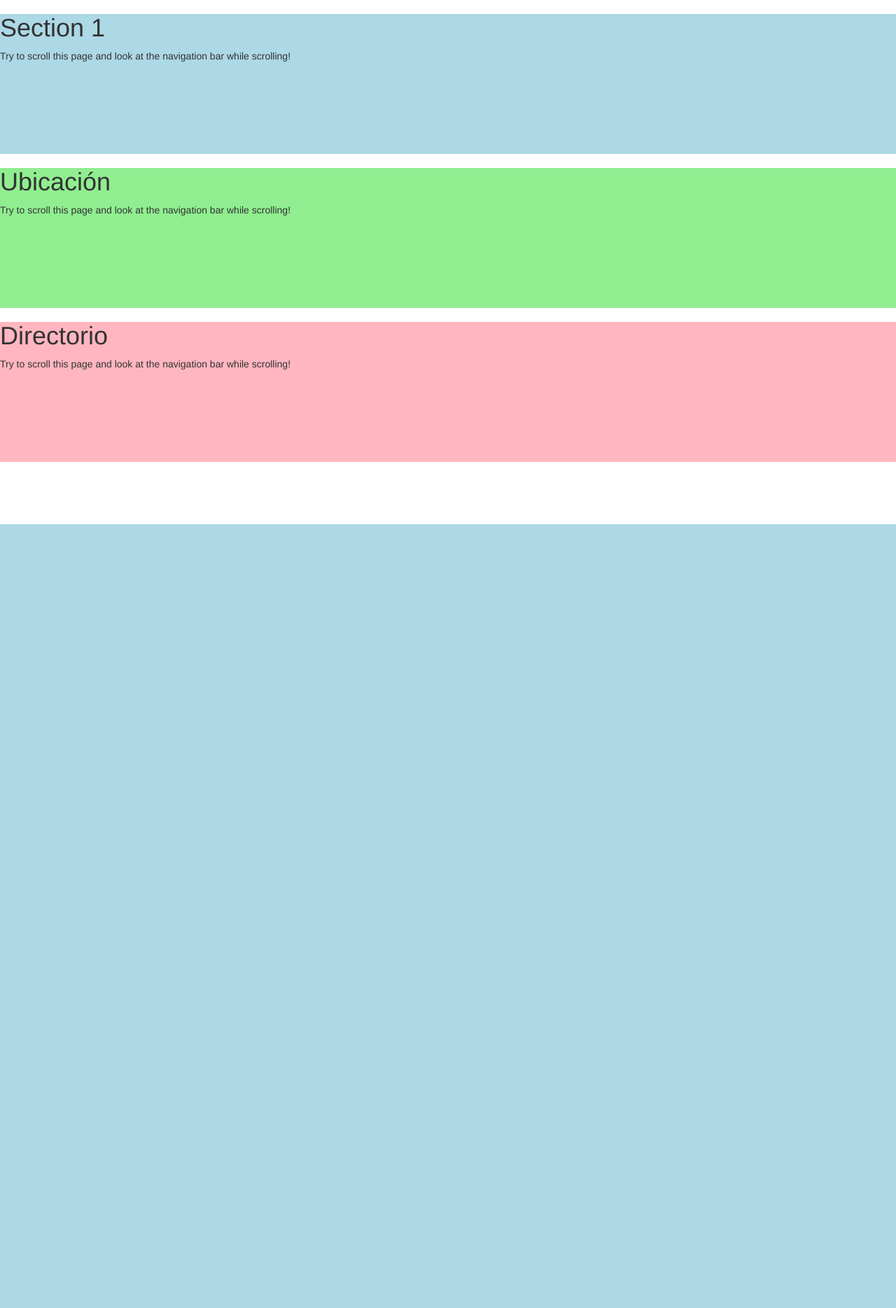
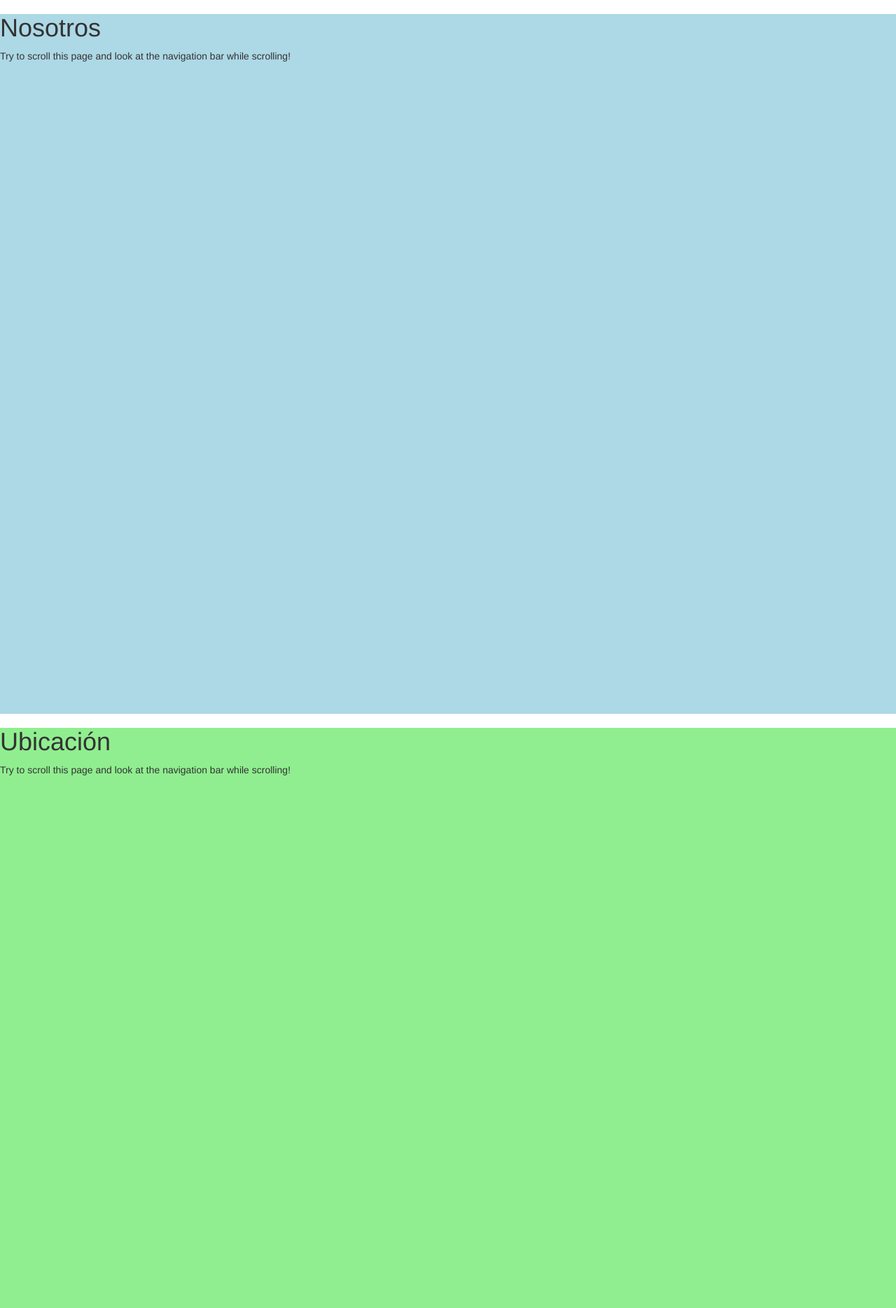
Before and after one commit to mpeyrotc/govector, a Django app: a page that uses templates/about_us.html in a window 1280 px wide. Shown: the part 51-1920 px from the top of the page at 70% size. Before the commit the page ends 800 px from the top, so only its background shows below. Run offline with Django 3.2, Linux system fonts and the light colour scheme; some libraries are stand-ins or nearby versions.

Commit message:
size of divs too small, test 2

```diff
--- a/templates/about_us.html
+++ b/templates/about_us.html
@@ -6,19 +6,19 @@
 
 {% block content %}
     <!-- Section 1 -->
-    <div id="about_us" style="height: 200px; background-color: lightblue;">
-      <h1>Section 1</h1>
+    <div id="about_us" style="height: 1000px; background-color: lightblue;">
+      <h1>Nosotros</h1>
       <p>Try to scroll this page and look at the navigation bar while scrolling!</p>
     </div>
 
     <!-- Section 2 -->
-    <div id="location" style="height: 200px; background-color: lightgreen;">
+    <div id="location" style="height: 1000px; background-color: lightgreen;">
       <h1>Ubicación</h1>
       <p>Try to scroll this page and look at the navigation bar while scrolling!</p>
     </div>
 
     <!-- Section 3 -->
-    <div id="directory" style="height: 200px; background-color: lightpink;">
+    <div id="directory" style="height: 1000px; background-color: lightpink;">
       <h1>Directorio</h1>
       <p>Try to scroll this page and look at the navigation bar while scrolling!</p>
     </div>
```
